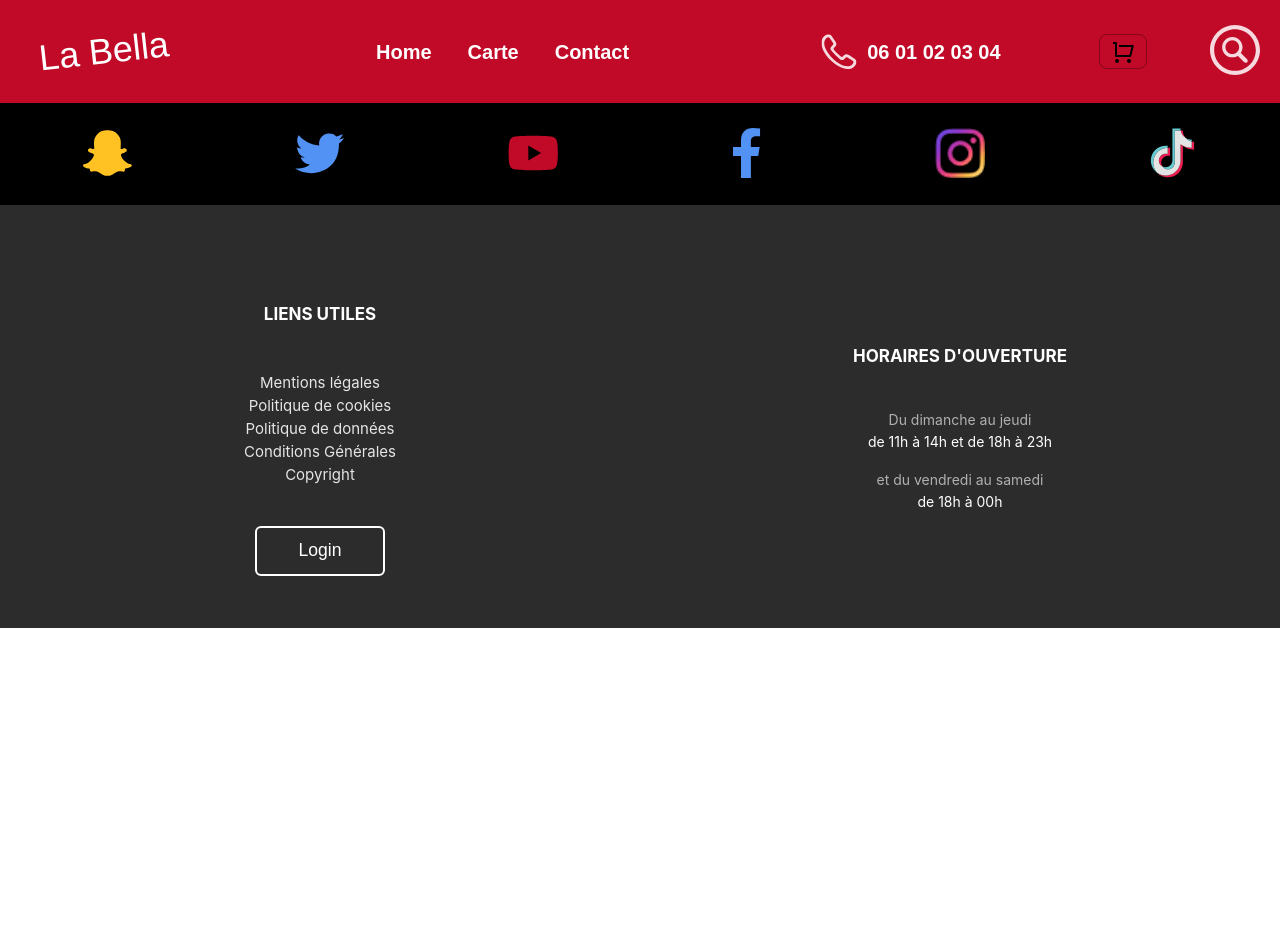
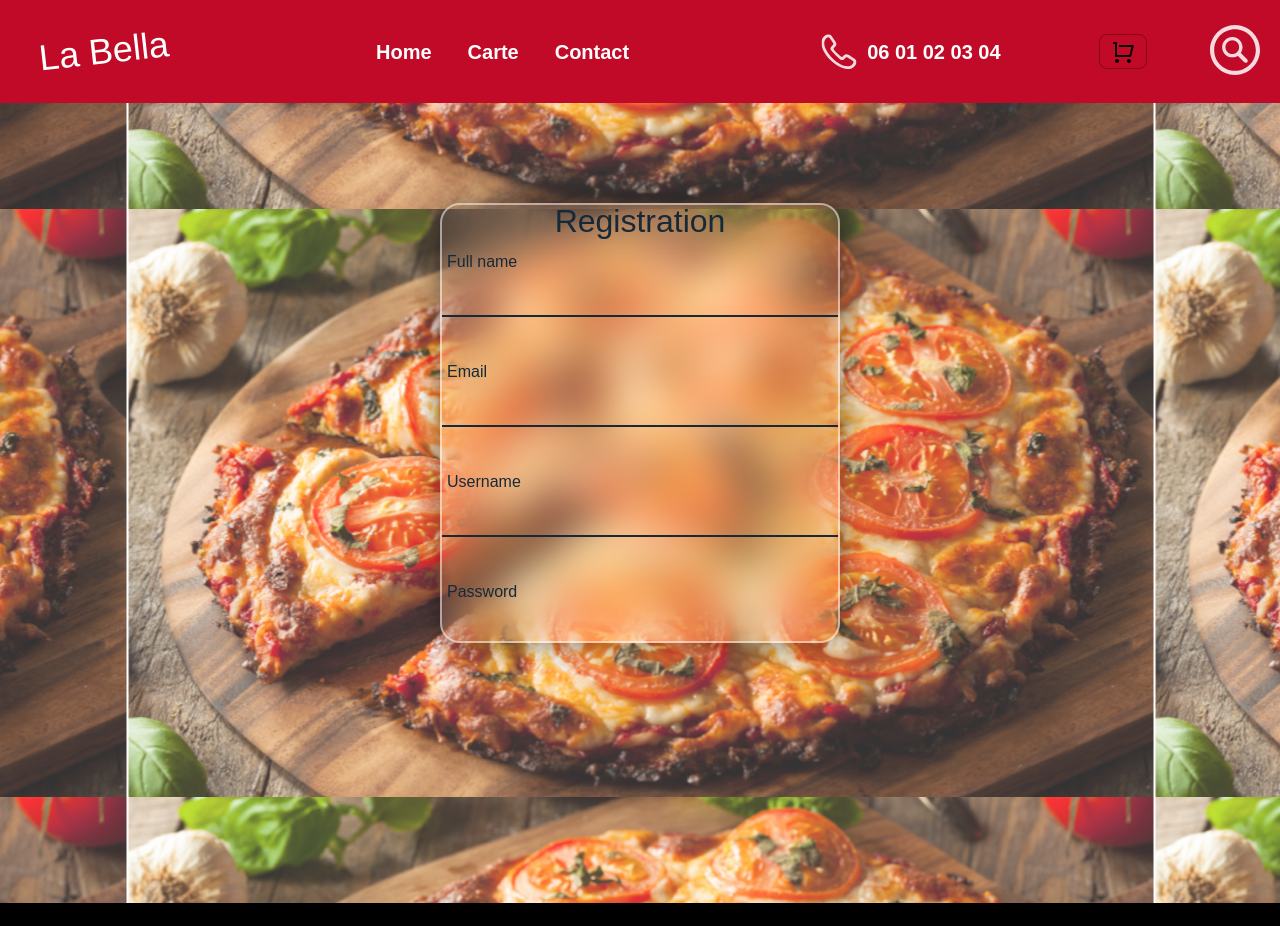
Before and after one commit to Okel972/LaBella, a React (Create React App) app: page /subscribe in a window 1280 px wide. Shown: the top 926 px of the page. Before the commit the page ends 800 px from the top, so only its background shows below. Built offline with nearby package versions, Linux system fonts and the light colour scheme; a web font is replaced by a local one.

Commit message:
MAJ classname creation of Login Signup Connect Subscribe

```diff
--- a/src/ MainRoutes.js
+++ b/src/ MainRoutes.js
@@ -4,11 +4,15 @@ import { Route, Routes } from 'react-router-dom';
 import { Home } from './features/Home';
 import { Carte } from './features/Carte';
 import { Contact } from './features/Contact';
+import { Connect } from './features/Connect';
+import { Subscribe } from './features/Subscribe';
 export const MainRoutes = ({ isLoading, account }) => (
   <Routes>
     <Route path="/" element={<Home />} />
     <Route path="home" element={<Home />} />
     <Route path="carte" element={<Carte />} />
     <Route path="contact" element={<Contact />} />
+    <Route path="connect" element={<Connect />} />
+    <Route path="subscribe" element={<Subscribe />} />
   </Routes>
 );
--- a/src/components/ContactForm/index.jsx
+++ b/src/components/ContactForm/index.jsx
@@ -6,16 +6,16 @@ export const ContactForm = () => {
   return (
     <Card hasMargin>
       <form method="POST">
-        <div class="contact">
-          <div class="title-contact">Envoyez-nous un message</div>
+        <div className="contact">
+          <div className="title-contact">Envoyez-nous un message</div>
 
-          <div class="contact-content">
+          <div className="contact-content">
             <div>
               <input
                 type="text"
                 name="nameContact"
                 id="inputName"
-                class="nom"
+                className="nom"
                 placeholder="Nom"
                 value=""
               />
@@ -26,14 +26,14 @@ export const ContactForm = () => {
                 type="text"
                 name="emailContact"
                 id="inputEmail"
-                class="email"
+                className="email"
                 placeholder="Email"
                 value=""
               />
             </div>
 
             <div>
-              <select name="service" id="inputService" class="sujet">
+              <select name="service" id="inputService" className="sujet">
                 <option value="0">Contact</option>
                 <option value="1">Commandes</option>
                 <option value="2">Informations</option>
@@ -44,12 +44,12 @@ export const ContactForm = () => {
               <textarea
                 name="messageContact"
                 id="inputMessage"
-                class="comment"
+                className="comment"
                 placeholder="Message"
               />
             </div>
 
-            <button type="submit" class="bouton-envoyer">
+            <button type="submit" className="bouton-envoyer">
               Envoyer
             </button>
           </div>
--- a/src/components/Footer/index.jsx
+++ b/src/components/Footer/index.jsx
@@ -52,7 +52,7 @@ export const Footer = () => {
           </a>
 
           <button class="btnLogin-popup">
-            <a href="login.php">Login</a>
+            <a href="connect">Login</a>
           </button>
         </article>
 
--- /dev/null
+++ b/src/components/LogIn/LogIn.css
@@ -0,0 +1,159 @@
+.first-wrapper {
+    display: flex;
+    flex-direction: column;
+    align-items: center;
+    min-height: 100vh;
+    background: url("./Slide_1.jpg");
+    background-size: auto;
+    background-position: center;
+}
+
+.wrapper-login {
+    position: relative;
+    width: 400px;
+    height: 440px;
+    background: transparent;
+    border: 2px solid rgba(255, 255, 255, .5);
+    border-radius: 20px;
+    backdrop-filter: blur(20px);
+    box-shadow: 0 0 30px rgba(0, 0, 0, .5);
+    margin-top: 100px;
+    margin-bottom: 100px;
+    font-family: 'Geologica', sans-serif;
+    overflow: hidden;
+    /* transform: scale(0); */
+    transition: height .2s ease;
+}
+
+.active-wrapper {
+    height: 650px;
+}
+
+.wrapper .form-box {
+    width: 100%;
+    padding-top: 40px;
+}
+
+.wrapper .form-box .login {
+    transition: transform .18s ease;
+    transform: translateX(0);
+}
+
+.active-wrapper .form-box .login {
+    position: absolute;
+    transform: translateX(-400px);
+}
+
+.wrapper .form-box .register {
+    position: absolute;
+    transition: none;
+    transform: translateX(400px);
+}
+
+.active-wrapper .form-box .register {
+    transition: transform .18s ease;
+    transform: translateX(0);
+}
+
+form {
+    display: flex;
+    flex-direction: column;
+}
+
+.form-box h2 {
+    font-size: 2em;
+    color: #162938;
+    text-align: center;
+}
+
+.input-box {
+    position: relative;
+    width: 100%;
+    height: 50px;
+    border-bottom: 2px solid #162938;
+    margin: 30px 0;
+}
+
+.input-box label {
+    position: absolute;
+    top: 50%;
+    left: 5px;
+    transform: translateY(-50%);
+    font-size: 1em;
+    color: #162938;
+    font-weight: 500;
+    pointer-events: none;
+    transition: .5s;
+}
+
+.input-box input:focus~label,
+.input-box input:valid~label {
+    top: -5px;
+}
+
+.input-box input {
+    width: 100%;
+    height: 100%;
+    background: transparent;
+    border: none;
+    outline: none;
+    font-size: 1em;
+    color: #162938;
+    font-weight: 600;
+    padding: 0 35px 0 5px;
+}
+
+.remember-forgot {
+    font-size: .9em;
+    color: #162938;
+    font-weight: 500;
+    margin: -15px 0 15px;
+    display: flex;
+    justify-content: space-between;
+}
+
+.remember-forgot label input {
+    accent-color: #162938;
+    margin-right: 3px;
+}
+
+.remember-forgot a {
+    color: #162938;
+    text-decoration: none;
+}
+
+.remember-forgot a:hover {
+    text-decoration: underline;
+}
+
+.btn {
+    position: relative;
+    width: 100%;
+    height: 45px;
+    background: #162938;
+    border: none;
+    outline: none;
+    border-radius: 6px;
+    cursor: pointer;
+    font-size: 1em;
+    color: #fff;
+    font-weight: 500;
+}
+
+.login-register {
+    font-size: .9em;
+    color: #162938;
+    text-align: center;
+    font-weight: 500;
+    margin: 25px 0 10px;
+}
+
+.login-register p a {
+    color: #162938;
+    text-decoration: none;
+    font-weight: 600;
+}
+
+.login-register p a:hover {
+    text-decoration: underline;
+}
--- /dev/null
+++ b/src/components/LogIn/index.jsx
@@ -0,0 +1,46 @@
+import './LogIn.css';
+
+export const LogIn = () => {
+    return (
+        <section className="first-wrapper">
+
+            <div className="wrapper-login">
+
+                <div className="form-box login">
+
+                    <h2>Login</h2>
+
+                    <form method="POST">
+
+                        <div className="input-box">
+                            <span className="icon"></span>
+                            <input type="text" name="uid"/>
+                            <label>Username/Email</label>
+                        </div>
+
+                        <div className="input-box">
+                            <span className="icon"></span>
+                            <input type="password" name="pwd"/>
+                            <label>Password</label>
+                        </div>
+
+                        <div className="remember-forgot">
+                            <label><input type="checkbox"/>Remember me</label>
+                            <a href="#">Forgot Password?</a>
+                        </div>
+
+                        <button type="submit" name="submit" className="btn">Login</button>
+
+                        <div className="login-register">
+                            <p>Don't have an account? <a href="subscribe" className="register-link">Register</a></p>
+                        </div>
+
+                    </form>
+
+                </div>
+
+            </div>
+
+        </section>
+    );
+}
--- a/src/components/SearchBar/index.jsx
+++ b/src/components/SearchBar/index.jsx
@@ -2,11 +2,11 @@ import './SearchBar.css';
 
 export const SearchBar = () => {
     return (
-        <div class="search-bar-container">
+        <div className="search-bar-container">
 
-            <div class="search-bar">
+            <div className="search-bar">
                 <hr/>
-                <input type="search" placeholder="Search" class="search-bar-input"/>
+                <input type="search" placeholder="Search" className="search-bar-input"/>
             </div>
 
         </div>
--- /dev/null
+++ b/src/components/SignUp/SignUp.css
@@ -0,0 +1,159 @@
+.first-wrapper {
+    display: flex;
+    flex-direction: column;
+    align-items: center;
+    min-height: 100vh;
+    background: url("./Slide_1.jpg");
+    background-size: auto;
+    background-position: center;
+}
+
+.wrapper-signup {
+    position: relative;
+    width: 400px;
+    height: 440px;
+    background: transparent;
+    border: 2px solid rgba(255, 255, 255, .5);
+    border-radius: 20px;
+    backdrop-filter: blur(20px);
+    box-shadow: 0 0 30px rgba(0, 0, 0, .5);
+    margin-top: 100px;
+    margin-bottom: 100px;
+    font-family: 'Geologica', sans-serif;
+    overflow: hidden;
+    /* transform: scale(0); */
+    transition: height .2s ease;
+}
+
+.active-wrapper {
+    height: 650px;
+}
+
+.wrapper .form-box {
+    width: 100%;
+    padding-top: 40px;
+}
+
+.wrapper .form-box .login {
+    transition: transform .18s ease;
+    transform: translateX(0);
+}
+
+.active-wrapper .form-box .login {
+    position: absolute;
+    transform: translateX(-400px);
+}
+
+.wrapper .form-box .register {
+    position: absolute;
+    transition: none;
+    transform: translateX(400px);
+}
+
+.active-wrapper .form-box .register {
+    transition: transform .18s ease;
+    transform: translateX(0);
+}
+
+form {
+    display: flex;
+    flex-direction: column;
+}
+
+.form-box h2 {
+    font-size: 2em;
+    color: #162938;
+    text-align: center;
+}
+
+.input-box {
+    position: relative;
+    width: 100%;
+    height: 50px;
+    border-bottom: 2px solid #162938;
+    margin: 30px 0;
+}
+
+.input-box label {
+    position: absolute;
+    top: 50%;
+    left: 5px;
+    transform: translateY(-50%);
+    font-size: 1em;
+    color: #162938;
+    font-weight: 500;
+    pointer-events: none;
+    transition: .5s;
+}
+
+.input-box input:focus~label,
+.input-box input:valid~label {
+    top: -5px;
+}
+
+.input-box input {
+    width: 100%;
+    height: 100%;
+    background: transparent;
+    border: none;
+    outline: none;
+    font-size: 1em;
+    color: #162938;
+    font-weight: 600;
+    padding: 0 35px 0 5px;
+}
+
+.remember-forgot {
+    font-size: .9em;
+    color: #162938;
+    font-weight: 500;
+    margin: -15px 0 15px;
+    display: flex;
+    justify-content: space-between;
+}
+
+.remember-forgot label input {
+    accent-color: #162938;
+    margin-right: 3px;
+}
+
+.remember-forgot a {
+    color: #162938;
+    text-decoration: none;
+}
+
+.remember-forgot a:hover {
+    text-decoration: underline;
+}
+
+.btn {
+    position: relative;
+    width: 100%;
+    height: 45px;
+    background: #162938;
+    border: none;
+    outline: none;
+    border-radius: 6px;
+    cursor: pointer;
+    font-size: 1em;
+    color: #fff;
+    font-weight: 500;
+}
+
+.login-register {
+    font-size: .9em;
+    color: #162938;
+    text-align: center;
+    font-weight: 500;
+    margin: 25px 0 10px;
+}
+
+.login-register p a {
+    color: #162938;
+    text-decoration: none;
+    font-weight: 600;
+}
+
+.login-register p a:hover {
+    text-decoration: underline;
+}
--- /dev/null
+++ b/src/components/SignUp/index.jsx
@@ -0,0 +1,58 @@
+import './SignUp.css';
+
+export const SignUp = () => {
+    return (
+        <section className="first-wrapper">
+
+            <div className="wrapper-signup">
+
+                <div className="form-box login">
+
+                    <h2>Registration</h2>
+
+                    <form method="POST">
+
+                        <div className="input-box">
+                            <input type="text" name="name"/>
+                            <label>Full name</label>
+                        </div>
+
+                        <div className="input-box">
+                            <input type="text" name="email"/>
+                            <label>Email</label>
+                        </div>
+
+                        <div className="input-box">
+                            <input type="text" name="uid"/>
+                            <label>Username</label>
+                        </div>
+
+                        <div className="input-box">
+                            <input type="password" name="pwd"/>
+                            <label>Password</label>
+                        </div>
+
+                        <div className="input-box">
+                            <input type="password" name="pwdrepeat"/>
+                            <label>Confirm password</label>
+                        </div>
+
+                        <div className="remember-forgot">
+                            <label><input type="checkbox"/>I agree to terms & conditions</label>
+                        </div>
+
+                        <button type="submit" name="submit" className="btn">Signup</button>
+
+                        <div className="login-register">
+                            <p>Already have an account? <a href="connect" className="login-link">Login</a></p>
+                        </div>
+
+                    </form>
+
+                </div>
+
+            </div>
+
+        </section>
+    );
+}
--- /dev/null
+++ b/src/features/Connect/index.jsx
@@ -0,0 +1,10 @@
+import React from 'react';
+import { LogIn } from '../../components/LogIn';
+
+export const Connect = () => {
+  return (
+    <div>
+      <LogIn />
+    </div>
+  );
+};
--- /dev/null
+++ b/src/features/Subscribe/index.jsx
@@ -0,0 +1,10 @@
+import React from 'react';
+import { SignUp } from '../../components/SignUp';
+
+export const Subscribe = () => {
+  return (
+    <div>
+      <SignUp />
+    </div>
+  );
+};
```
Also changed, not shown: src/components/MenuFilter/index.jsx (+15 -15 lines), src/components/LogIn/Slide_1.jpg (added), src/components/SignUp/Slide_1.jpg (added).
